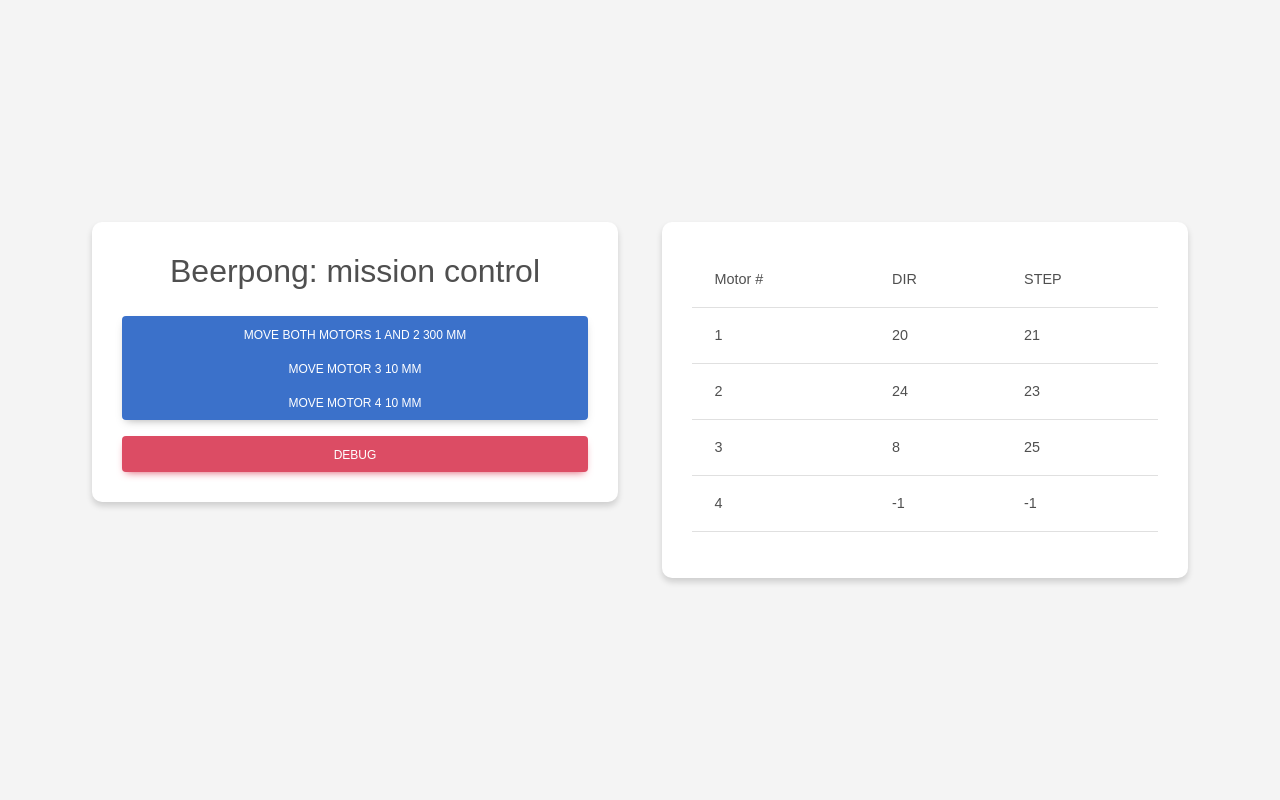
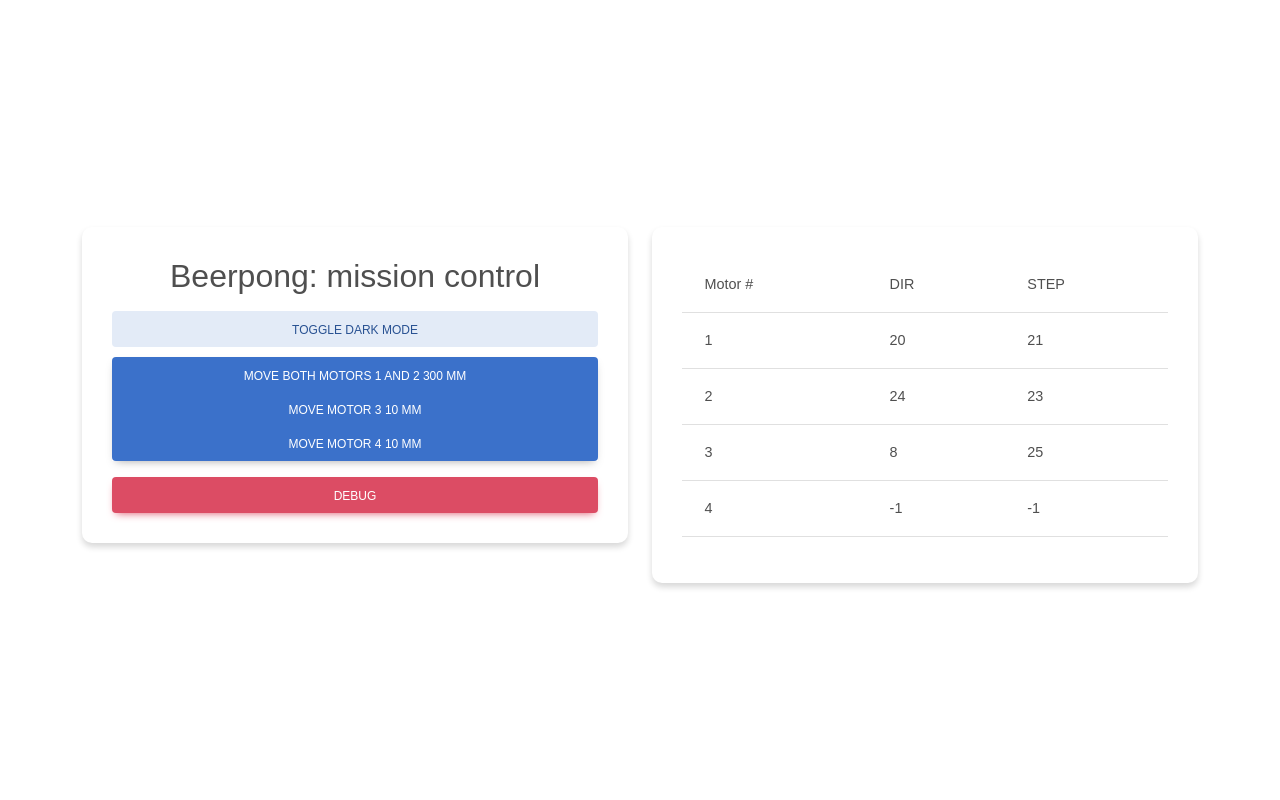
Before and after one commit to lucasrequile/beerpong-drv8825-server, a Flask app: page / in a window 1280 px wide. Run offline with Flask 3, Linux system fonts and the light colour scheme; some web fonts are replaced.

Commit message:
added dark mode and reboot feature

```diff
--- a/app.py
+++ b/app.py
@@ -1,4 +1,5 @@
 from time import sleep
+import os
 import RPi.GPIO as GPIO
 from flask import Flask, render_template, request
 
@@ -131,5 +132,10 @@ def customMotor4():
     moveOneMotor(MODE4, DIR4, STEP4, float(input_value1), direction)
     return f'Motor 4 moved {input_value1} rotations in direction {direction}'
 
+@app.route('/reboot')
+def reboot():
+    os.system('sudo reboot')
+    return 'Rebooting...'
+
 if __name__ == '__main__':
     app.run(debug=True, host='0.0.0.0')
--- a/templates/index.html
+++ b/templates/index.html
@@ -14,6 +14,7 @@
     />
     <!-- MDB -->
     <link
+        id="theme"
         href="{{ url_for('static', filename='css/mdb.min.css') }}"
         rel="stylesheet"
     />
@@ -28,13 +29,11 @@
           justify-content: center;
           align-items: center;
           height: 100vh;
-          background-color: #F4F4F4;
         }
 
         .card {
-          margin: 10px;
+          margin-top: 10px;
           padding: 30px;
-          background-color: #FFFFFF;
           border-radius: 10px;
           box-shadow: 0 4px 6px rgba(0, 0, 0, 0.158);
         }
@@ -53,6 +52,7 @@
           <div class="col">
             <div class="card">
               <h2 class="text-center mb-3">Beerpong: mission control</h2>
+              <button class="btn btn-secondary" onclick="toggleTheme()">Toggle dark mode</button>
               <div class="btn-group-vertical">
 
                 <button type="button" id="button1" class="btn btn-primary" onclick="move_motor_1and2()">Move Both Motors 1 and 2 {{ millimeter1 }} mm</button>
@@ -136,10 +136,32 @@
                     </div>
                   </div>
                   <div class="text-center">
-                    <div class="btn-group">
-                      <button type="button" class="btn btn-primary mt-3" onclick="customMotor12()">Send to motor 1 & 2</button>
-                      <button type="button" class="btn btn-primary mt-3" onclick="customMotor3()">Send to motor 3</button>
-                      <button type="button" class="btn btn-primary mt-3" onclick="customMotor4()">Send to motor 4</button>
+                    <div class="btn-group mt-3">
+                      <button type="button" class="btn btn-primary" onclick="customMotor12()">Send to motor 1 & 2</button>
+                      <button type="button" class="btn btn-primary" onclick="customMotor3()">Send to motor 3</button>
+                      <button type="button" class="btn btn-primary" onclick="customMotor4()">Send to motor 4</button>
+                    </div>
+                  </div>
+                </div>
+                <div class="accordion mt-3" id="dangerZone">
+                  <div class="accordion-item">
+                    <h2 class="accordion-header" id="headingOne">
+                      <button
+                        class="accordion-button collapsed"
+                        type="button"
+                        data-mdb-toggle="collapse"
+                        data-mdb-target="#collapseOne"
+                        aria-expanded="false"
+                        aria-controls="collapseOne"
+                      >
+                        DANGER ZONE
+                      </button>
+                    </h2>
+                    <div id="collapseOne" class="accordion-collapse collapse" aria-labelledby="headingOne" data-mdb-parent="#dangerZone">
+                      <div class="accordion-body">
+                        <strong>This is extremely dangerous. Please save all your data.</strong> <p>You will reboot the device.</p>
+                        <button type="button" class="btn btn-danger mt-3" onclick="rebootPi()">Reboot raspberry pi</button>
+                      </div>
                     </div>
                   </div>
                 </div>
@@ -153,7 +175,7 @@
                     data-mdb-spy="scroll"
                     data-mdb-target="#scrollspy1"
                     data-mdb-offset="0"
-                    class="scrollspy-example"
+                    class="scrollspy-example font-monospace fs-6"
                     id="log"
                     style="max-height: 200px; overflow-y: scroll;"
                   ></div>
@@ -284,4 +306,17 @@
     const dateTimeString = `${dateString} ${timeString}`; // returns "4/5/2023 11:30:45 AM" (or the local date and time format)
     return dateTimeString
   }
+  function toggleTheme() {
+    var theme = document.getElementById('theme');
+    if (theme.getAttribute('href') == "{{ url_for('static', filename='css/mdb.min.css') }}") {
+      theme.href = "{{ url_for('static', filename='css/mdb.dark.min.css') }}";
+    } else {
+      theme.href = "{{ url_for('static', filename='css/mdb.min.css') }}";
+    }
+  }
+  function rebootPi() {
+    fetch('/reboot')
+      .then(response => response.text())
+      .then(data => console.log(data));
+  }
 </script>
```
